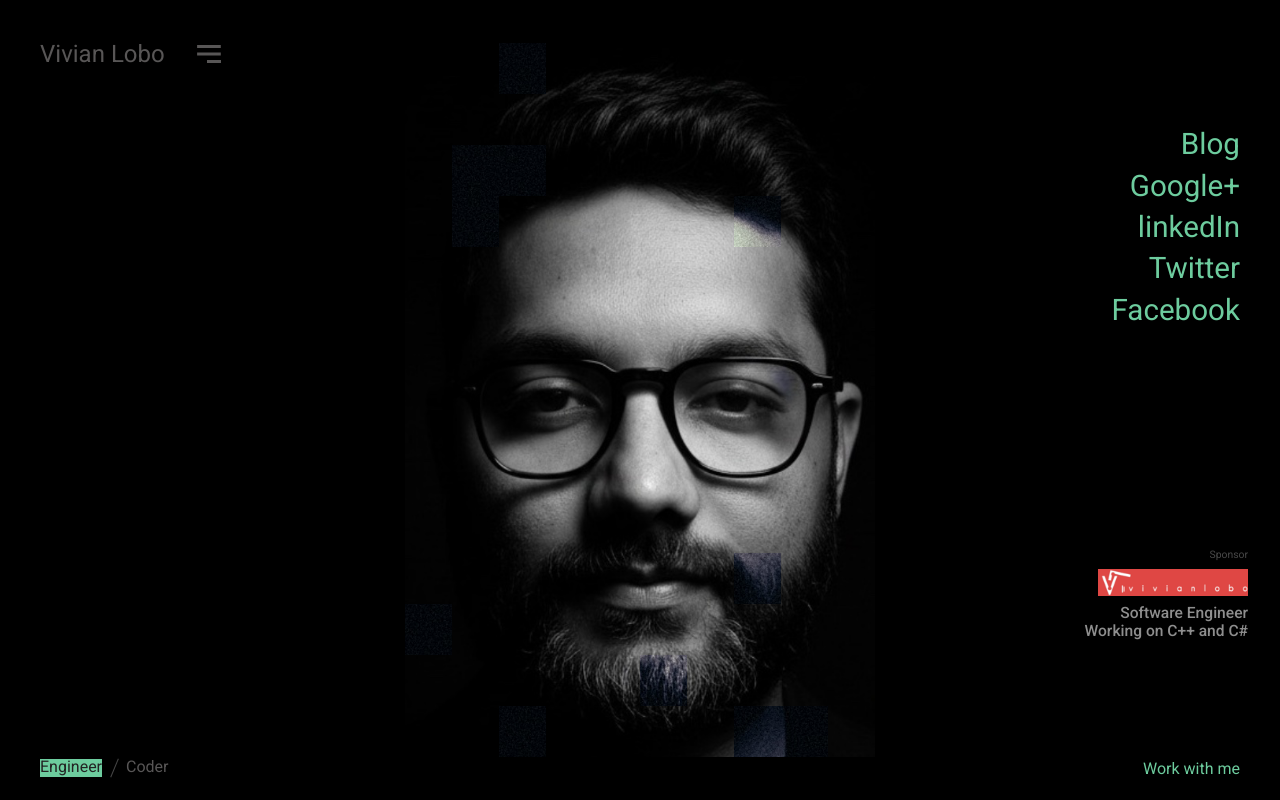
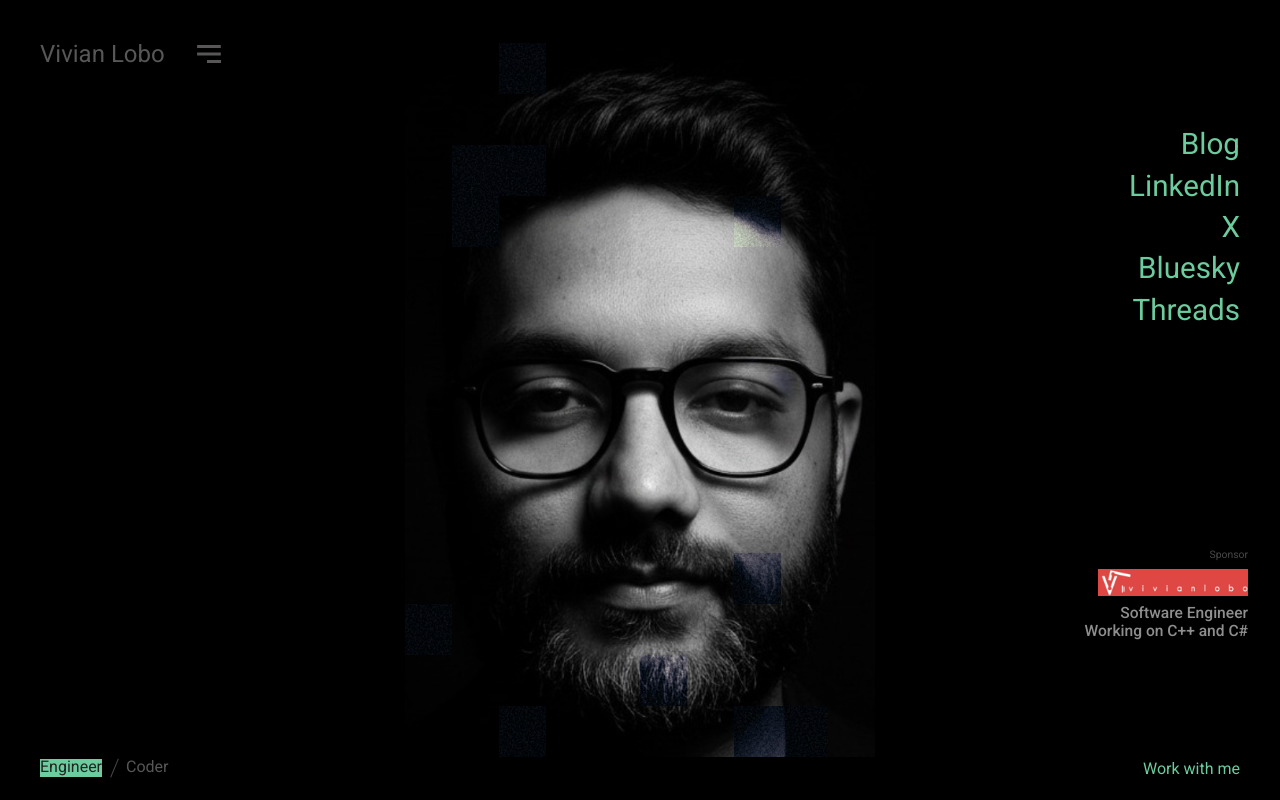
Before and after one commit to vnl/vnl.github.io, a plain HTML site: page index.html in a window 1280 px wide. Drawn offline with Linux system fonts and the light colour scheme.

Commit message:
updated solcial links

```diff
--- a/index.html
+++ b/index.html
@@ -3,9 +3,14 @@
 	<head>
 		<meta charset="UTF-8" />
 		<meta name="viewport" content="width=device-width, initial-scale=1">
+		<meta name="theme-color" content="#000000">
+		<meta property="og:title" content="Vivian Lobo - Software Engineer">
+		<meta property="og:description" content="Software Engineer specializing in C++ and C#. Portfolio showcasing innovative web animations and coding projects.">
+		<meta property="og:type" content="website">
+		<meta property="og:url" content="https://vivianlobo.com">
 		<title>Vivian Lobo</title>
-		<meta name="description" content="This space is going to be a blog, travel diary, a portfolio of my code/work/tips" />
-		<meta name="keywords" content="template, page layout, concept, developer, designer, portfolio, effect, animation, css, javascript" />
+		<meta name="description" content="Vivian Lobo - Software Engineer specializing in C++ and C#. Portfolio showcasing innovative web animations, coding projects, and professional experience." />
+		<meta name="keywords" content="Vivian Lobo, Software Engineer, C++, C#, Developer, Portfolio, Animation, Web Development, Programming" />
 		<meta name="author" content="Vivian" />
 		<link rel="shortcut icon" href="favicon.ico">
 		<link href="https://fonts.googleapis.com/css?family=Roboto:400,500|Roboto+Mono" rel="stylesheet">
@@ -59,10 +64,10 @@
 					<div class="menu">
 						<ul class="menu__inner">
 							<li class="menu__item"><a class="menu__link" href="https://vivianlobo.com/blog/" target="_blank" rel="noopener noreferrer" data-switch>Blog</a></li>
-							<li class="menu__item"><a class="menu__link" href="https://plus.google.com/u/0/+VivianLobo7" target="_blank" rel="noopener noreferrer" data-switch>Google+</a></li>
-							<li class="menu__item"><a class="menu__link" href="https://www.linkedin.com/in/lobovivian/" target="_blank" rel="noopener noreferrer" data-switch>linkedIn</a></li>
-							<li class="menu__item"><a class="menu__link" href="https://twitter.com/VivianLobo7" target="_blank" rel="noopener noreferrer" data-switch>Twitter</a></li>
-							<li class="menu__item"><a class="menu__link" href="https://www.facebook.com/vivian.lobo" target="_blank" rel="noopener noreferrer" data-switch>Facebook</a></li>
+							<li class="menu__item"><a class="menu__link" href="https://www.linkedin.com/in/lobovivian/" target="_blank" rel="noopener noreferrer" data-switch>LinkedIn</a></li>
+							<li class="menu__item"><a class="menu__link" href="https://x.com/VivianLobo7" target="_blank" rel="noopener noreferrer" data-switch>X</a></li>
+							<li class="menu__item"><a class="menu__link" href="https://bsky.app/profile/vivianlobo.bsky.social" target="_blank" rel="noopener noreferrer" data-switch>Bluesky</a></li>
+							<li class="menu__item"><a class="menu__link" href="https://www.threads.com/@vivian5486" target="_blank" rel="noopener noreferrer" data-switch>Threads</a></li>
 						</ul>
 					</div>
 					<div class="menu menu--code">
```
Also changed, not shown: 2 other files.
